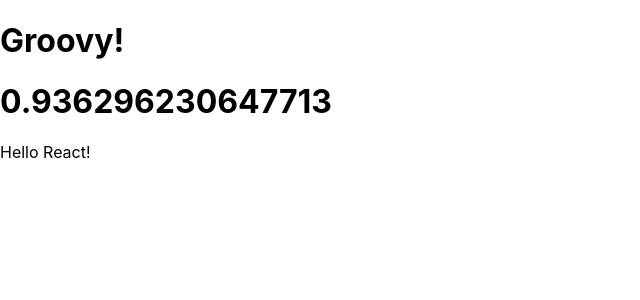
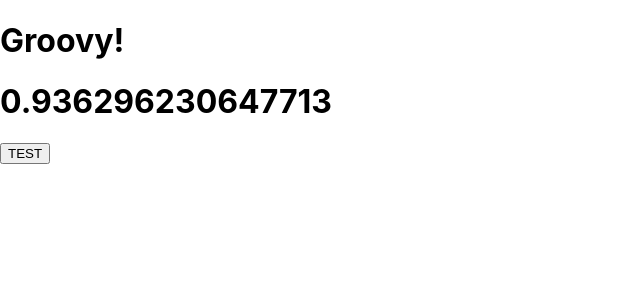
Before and after one commit to Jason-Hargrove/react-getting-started, a React (Create React App) app: page / in a window 1280 px wide. Shown: the top 300 px of the page, without its empty margins (0-640 px from the left). Built offline with nearby package versions, Linux system fonts and the light colour scheme.

Commit message:
Created a button component.

```diff
--- a/src/components/CountUp.js
+++ b/src/components/CountUp.js
@@ -1,14 +1,14 @@
 let count = Math.random();
 
-function Hello () {
-    return <div>Hello React!</div>
+function Button () {
+    return <button>TEST</button>
 }
 
 export function Add () {
     return (
         <>
         <h1>{count}</h1>
-        <Hello />
+        <Button />
         </>
     )
 }
```
